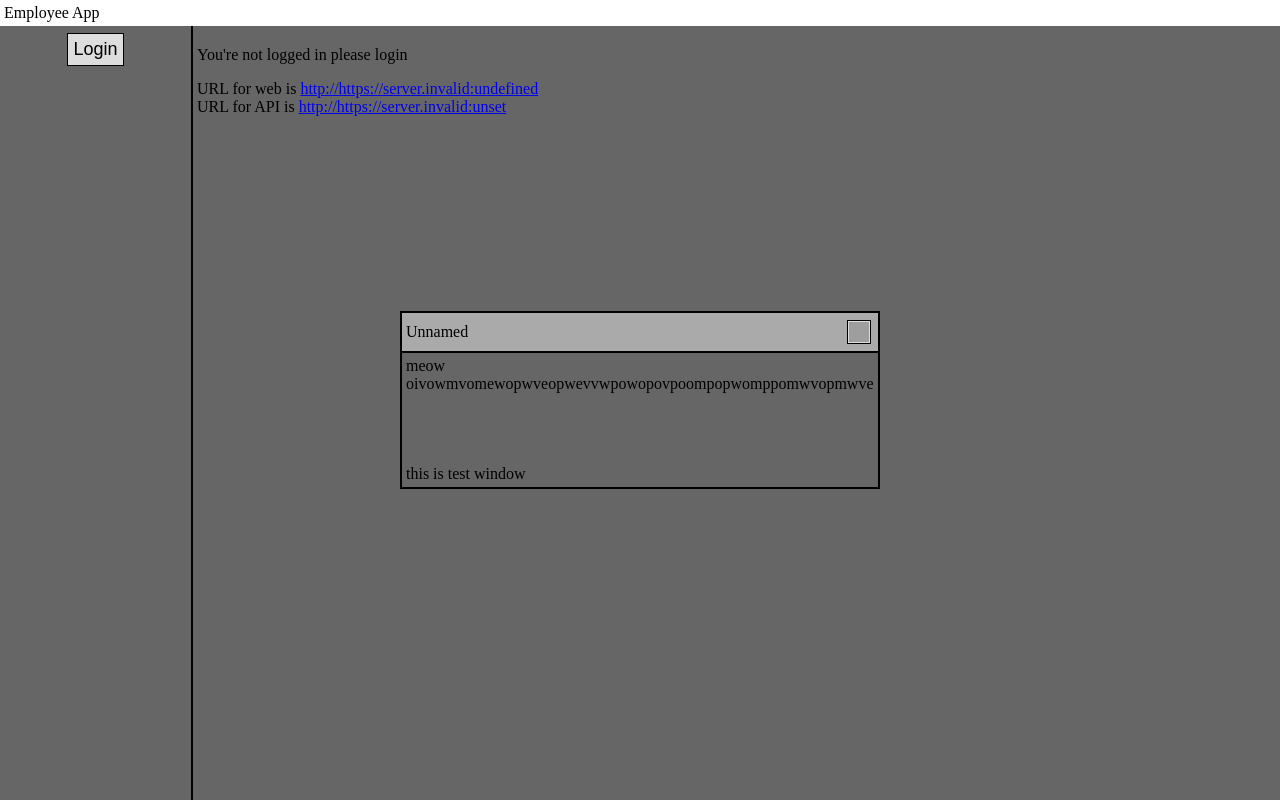
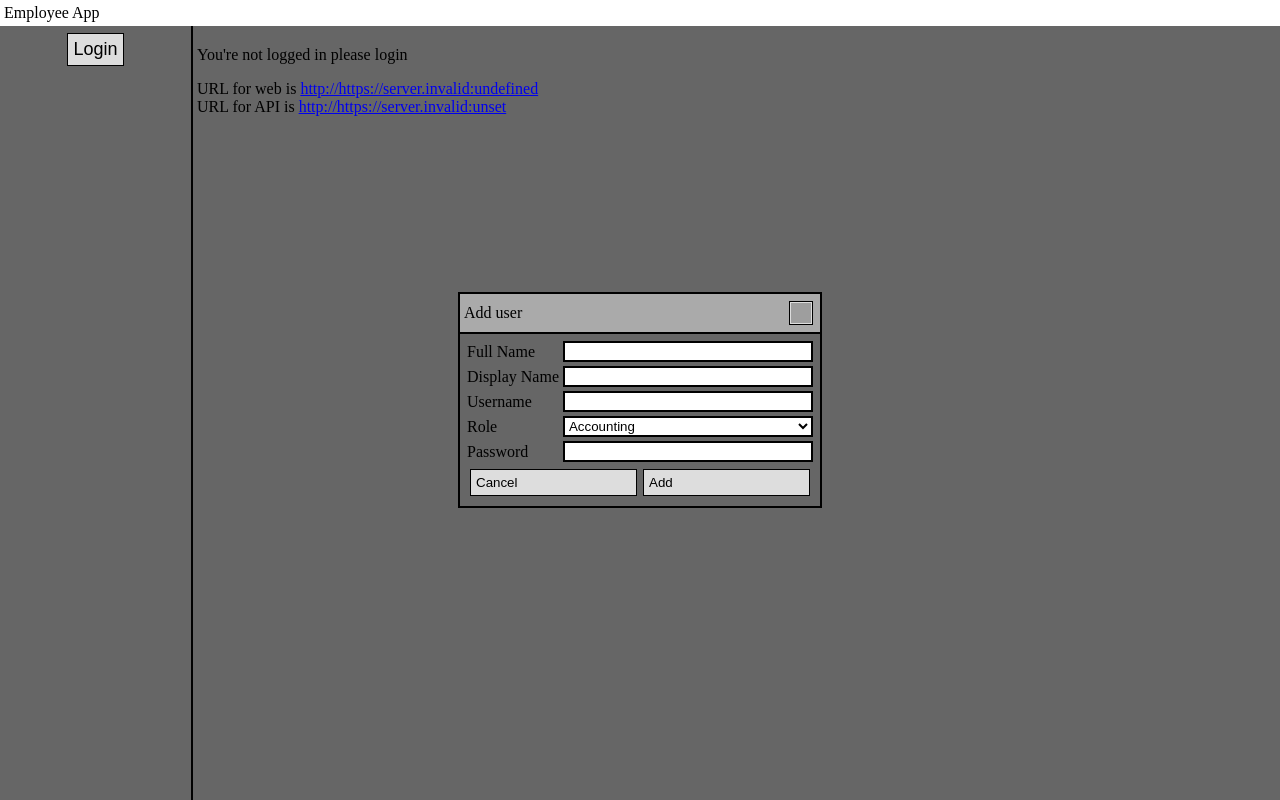
Before and after one commit to FoxieFlakey/EmployeeApp, a Next.js app in the folder web/: page / in a window 1280 px wide. Built offline with nearby package versions, Linux system fonts and the light colour scheme; no server answers; grey boxes are pictures that could not be loaded.

Commit message:
Add form to fill in new user's information

```diff
--- /dev/null
+++ b/web/src/components/add_user_form.module.css
@@ -0,0 +1,7 @@
+.inputElement {
+  box-sizing: border-box;
+  width: 250px;
+  background-color: white;
+  border-radius: 0px;
+  border: 2px solid black;
+}
--- /dev/null
+++ b/web/src/components/add_user_form.tsx
@@ -0,0 +1,103 @@
+import { UserRole } from "@/lib/backend/lib"
+import { useId, useState } from "react"
+
+import styles from "./add_user_form.module.css"
+import StyledButton from "./button"
+
+export interface AddUserDetail {
+  username: string
+  fullname: string
+  role: UserRole
+  display_name?: string
+  password: string
+}
+
+export default function AddUseForm({
+  onSubmit,
+  onCancel
+}: {
+  onSubmit?: (data: AddUserDetail) => void,
+  onCancel?: () => void
+}) {
+  const fullnameId = useId()
+  const usernameId = useId()
+  const roleId = useId()
+  const displayNameId = useId()
+  const passwordId = useId()
+
+  const [ processing, setProcessing ] = useState(false)
+
+  function submit(event: React.SubmitEvent<HTMLFormElement>) {
+    const data = new FormData(event.currentTarget)
+    const fullName = data.get("fullName")!.toString()
+    const displayName = data.get("fullName")?.toString()
+    const username = data.get("username")!.toString()
+    const role = data.get("username")! as UserRole
+    const password = data.get("password")!.toString()
+
+    setProcessing(true)
+    if (onSubmit != null) {
+      onSubmit({
+        fullname: fullName,
+        display_name: displayName,
+        username: username,
+        role: role,
+        password: password
+      })
+    }
+  }
+
+  return <div>
+    <form onSubmit={ submit }>
+      <table>
+        <tbody>
+          <tr>
+            <td><label htmlFor={ fullnameId }>Full Name</label></td>
+            <td><input className={ styles.inputElement } id={ fullnameId } name="fullName" type="text" required /></td>
+          </tr>
+
+          <tr>
+            <td><label htmlFor={ displayNameId }>Display Name</label></td>
+            <td><input className={ styles.inputElement } id={ displayNameId } name="displayName" type="text" /></td>
+          </tr>
+
+          <tr>
+            <td><label htmlFor={ usernameId }>Username</label></td>
+            <td><input className={ styles.inputElement } id={ usernameId } name="username" type="text" required /></td>
+          </tr>
+
+          <tr>
+            <td><label htmlFor={ roleId }>Role</label></td>
+            <td>
+              <select className={ styles.inputElement } id={ roleId } name="role" required >
+                <option value={ UserRole.Accounting }>Accounting</option>
+                <option value={ UserRole.Admin }>Administrator</option>
+                <option value={ UserRole.Developer }>Developer</option>
+                <option value={ UserRole.HRD }>Human Resource Department</option>
+              </select>
+            </td>
+          </tr>
+
+          <tr>
+            <td><label htmlFor={ passwordId }>Password</label></td>
+            <td><input className={ styles.inputElement } id={ passwordId } name="password" type="password" required /></td>
+          </tr>
+
+          <tr>
+            <td colSpan={ 2 }>
+              <div style={{ display: "flex", flexDirection: "row" }}>
+                <StyledButton disabled={ processing } type="button" style={{ flex: 1 }} onClick={ onCancel }>
+                  Cancel
+                </StyledButton>
+
+                <StyledButton disabled={ processing } type="submit" style={{ flex: 1 }}>
+                  Add
+                </StyledButton>
+              </div>
+            </td>
+          </tr>
+        </tbody>
+      </table>
+    </form>
+  </div>
+}
--- a/web/src/pages/home.tsx
+++ b/web/src/pages/home.tsx
@@ -5,6 +5,7 @@ import { API_URL, WEB_URL } from "@/app/config";
 import ProfileCard from "@/components/profile_card";
 import { UserContext } from "@/components/user_provider";
 import Window from "@/components/window";
+import AddUseForm, { AddUserDetail } from "@/components/add_user_form";
 
 export default function Home() {
   const { token, userInfo } = useContext(UserContext)
@@ -25,6 +26,19 @@ export default function Home() {
   }
 
   const [ isOpen, setOpen ] = useState(true)
+  function cancel() {
+    setOpen(false)
+    setTimeout(() => setOpen(true), 1000)
+  }
+
+  function submit(data: AddUserDetail) {
+    setOpen(false)
+    console.log("Add requested: ")
+    console.log(data)
+
+    setTimeout(() => setOpen(true), 1000)
+  }
+
   return (
     <>
       { card }
@@ -35,13 +49,8 @@ export default function Home() {
       </p>
 
       {
-        isOpen && <Window onClose={ () => {
-          setOpen(false)
-          setTimeout(() => setOpen(true), 1000)
-        } }>
-          meow<br />
-          oivowmvomewopwveopwevvwpowopovpoompopwomppomwvopmwve<br /><br /><br /><br /><br />
-          this is test window
+        isOpen && <Window title="Add user" onClose={ cancel }>
+          <AddUseForm onCancel={ cancel } onSubmit={ submit } />
         </Window>
       }
     </>
```
